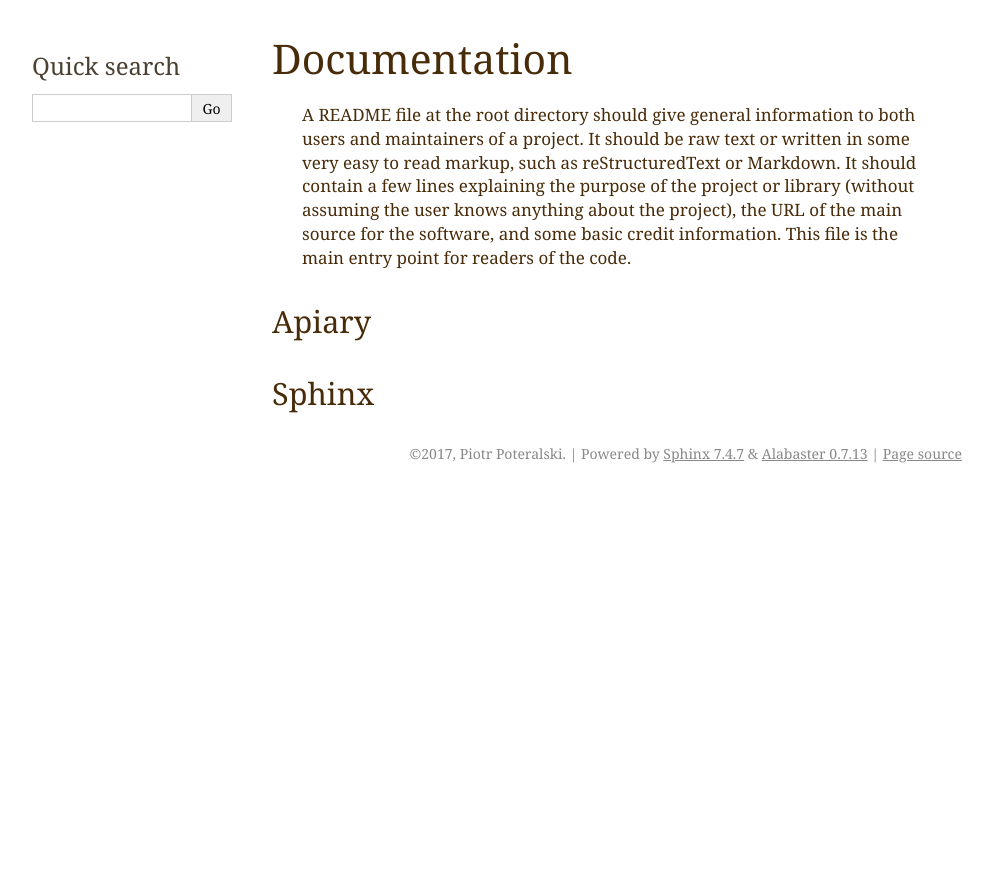
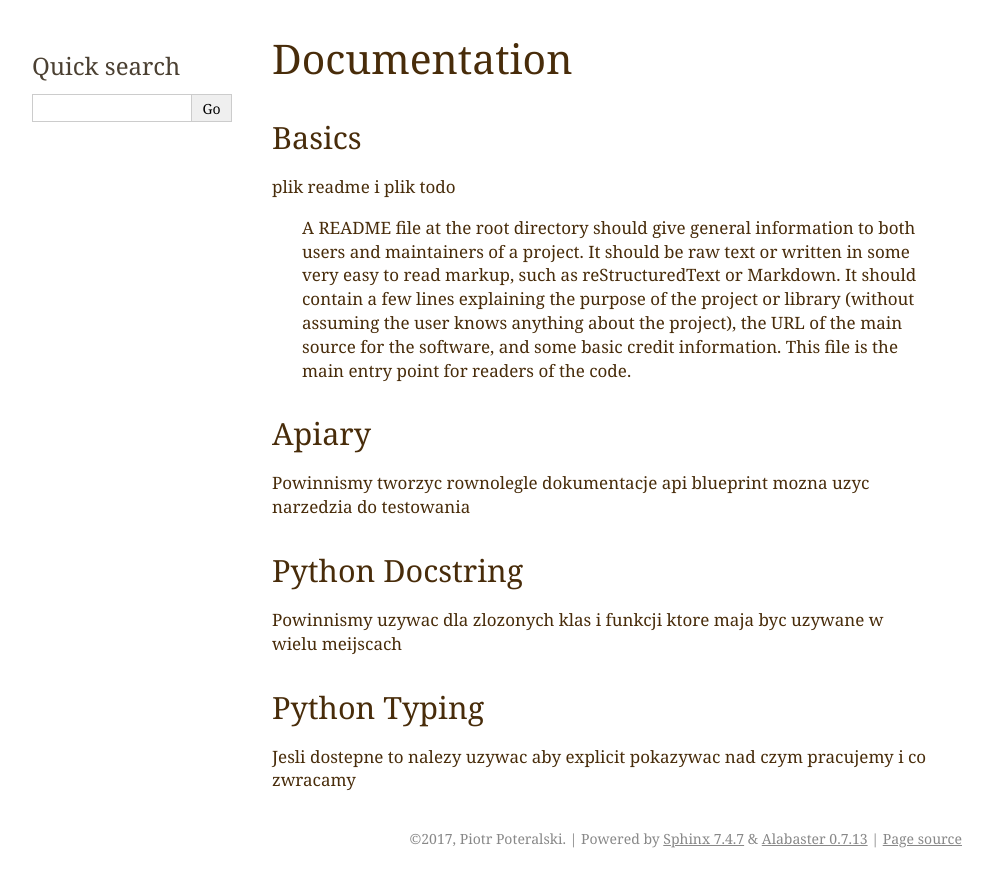
Before and after one commit to rstit/rst-developer-guide, a Sphinx documentation site: the page built from source/documentation.rst, in a window 1280 px wide. Shown: the top 887 px of the page, without its empty margins (148-1141 px from the left). Built offline with Sphinx 7.4.7, drawn with Linux system fonts in a browser that asks for light colours.

Commit message:
docs and logo

```diff
--- a/source/documentation.rst
+++ b/source/documentation.rst
@@ -3,10 +3,22 @@ Documentation
 
 ..
 
+Basics
+-----------------
+
+plik readme i plik todo
+
         A README file at the root directory should give general information to both users and maintainers of a project. It should be raw text or written in some very easy to read markup, such as reStructuredText or Markdown. It should contain a few lines explaining the purpose of the project or library (without assuming the user knows anything about the project), the URL of the main source for the software, and some basic credit information. This file is the main entry point for readers of the code.
 Apiary
 ------------------
+Powinnismy tworzyc rownolegle dokumentacje api blueprint
+mozna uzyc narzedzia do testowania
 
+Python Docstring
+-----------------
 
-Sphinx
+Powinnismy uzywac dla zlozonych klas i funkcji ktore maja byc uzywane w wielu meijscach
+
+Python Typing
 -----------------
+Jesli dostepne to nalezy uzywac aby explicit pokazywac nad czym pracujemy i co zwracamy
```
Also changed, not shown: source/_static/rst-developer-guide-logo.png (renamed from source/_static/logo.png).
